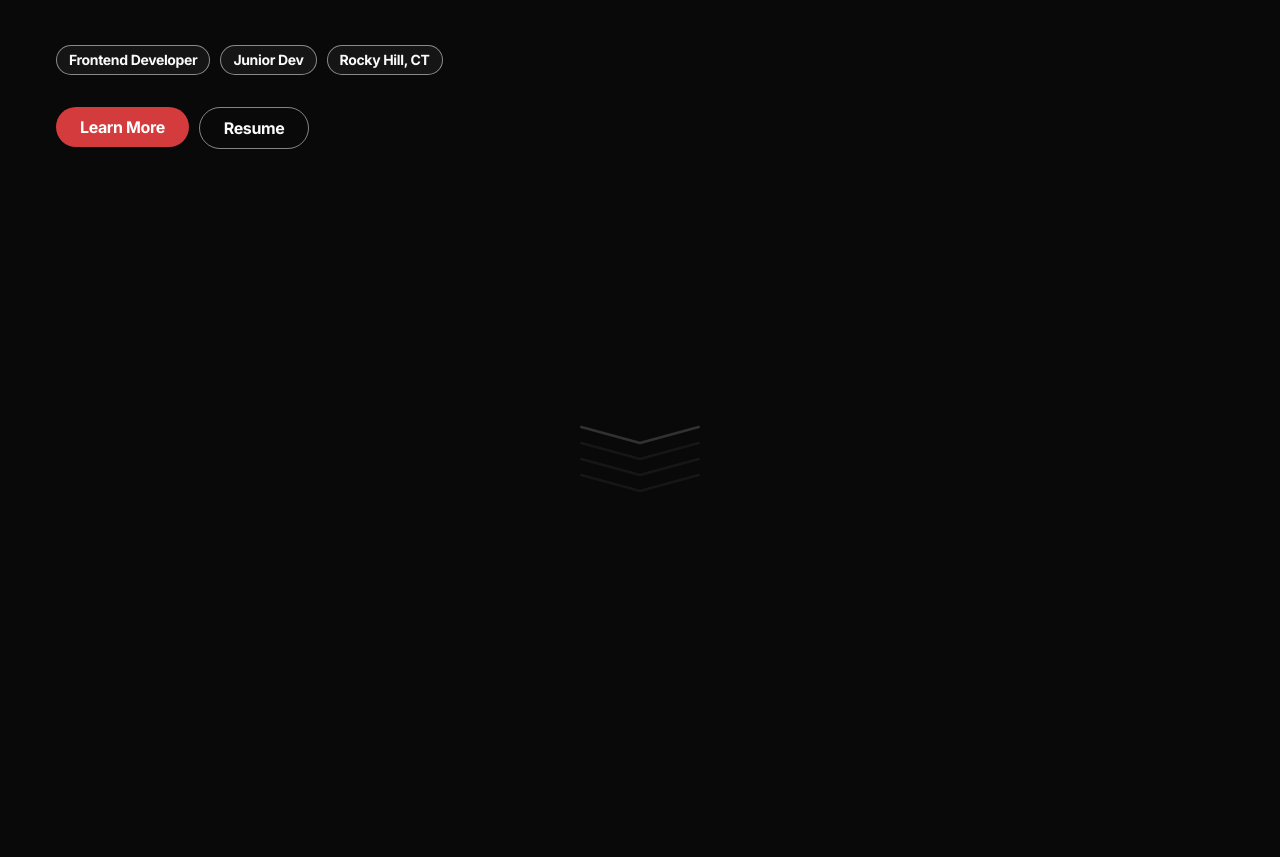
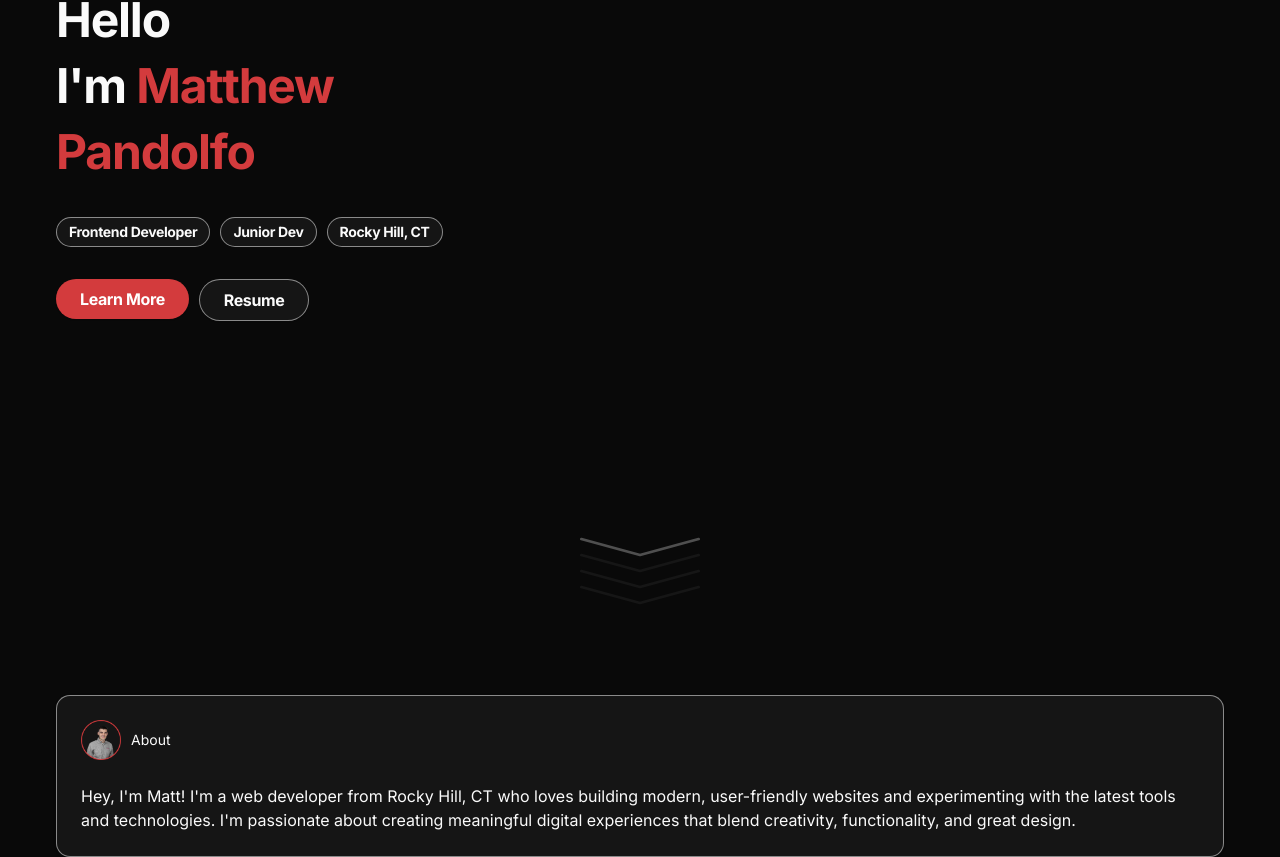
Before and after one commit to PandolfoM/pandolfom, a Next.js app: page / in a window 1280 px wide. Shown: the part 297-1154 px from the top of the page. Before the commit the page ends 800 px from the top, so only its background shows below. Built offline with nearby package versions, Linux system fonts and the light colour scheme.

Commit message:
about card

```diff
--- a/app/(home)/page.tsx
+++ b/app/(home)/page.tsx
@@ -1,11 +1,36 @@
 "use client";
 
 import Hero from "@/components/hero";
+import { Card, CardContent, CardHeader, CardTitle } from "@/components/ui/card";
+import Image from "next/image";
+import me from "@/app/assets/me.png";
 
 export default function Home() {
   return (
-    <div className="flex flex-col h-full">
-      <Hero />
-    </div>
+    <section className="flex flex-col gap-20">
+      <div className="flex flex-col h-dvh gap-5 pt-[172px] ">
+        <Hero />
+      </div>
+      <section>
+        {/* About */}
+        <Card>
+          <CardHeader className="flex items-center">
+            <CardTitle className="flex items-center gap-2.5">
+              <Image src={me} alt="matthew pandolfo" width={40} />
+              About
+            </CardTitle>
+          </CardHeader>
+          <CardContent>
+            <p>
+              Hey, I&apos;m Matt! I&apos;m a web developer from Rocky Hill, CT
+              who loves building modern, user-friendly websites and
+              experimenting with the latest tools and technologies. I&apos;m
+              passionate about creating meaningful digital experiences that
+              blend creativity, functionality, and great design.
+            </p>
+          </CardContent>
+        </Card>
+      </section>
+    </section>
   );
 }
--- a/app/layout.tsx
+++ b/app/layout.tsx
@@ -76,12 +76,12 @@ export default function RootLayout({
   return (
     <html
       lang="en"
-      className="dark h-full pt-[172px] px-4 max-w-[1200px] m-auto lg:pt-28 cursor-none">
+      className="dark h-full px-4 max-w-[1200px] m-auto lg:pt-28 cursor-none">
       <body
         className={`${inter.variable} ${inter.className} ${jetBrainsMono.variable} antialiased h-full`}>
         <MagneticCursor />
         <Navbar />
-        <span className="pt-[160px] lg:pt-[260px]" />
+        {/* <span className="pt-[160px] lg:pt-[260px]" /> */}
         {children}
       </body>
     </html>
--- a/components/hero.tsx
+++ b/components/hero.tsx
@@ -5,7 +5,7 @@ import { Button } from "@/components/ui/button";
 
 function Hero() {
   return (
-    <section className="flex flex-col justify-between h-full">
+    <section className="flex flex-col flex-1 justify-between h-full">
       <div className="flex flex-col gap-8 flex-1">
         <h1 className="text-5xl/snug font-bold tracking-tight">
           Hello
--- a/components/ui/button.tsx
+++ b/components/ui/button.tsx
@@ -9,11 +9,11 @@ const buttonVariants = cva(
   {
     variants: {
       variant: {
-        default: "bg-accent text-white shadow-xs hover:bg-accent/90",
+        default: "bg-accent text-white shadow-xs hover:bg-accent/50",
         destructive:
           "bg-destructive text-white shadow-xs hover:bg-destructive/90 focus-visible:ring-destructive/20 dark:focus-visible:ring-destructive/40 dark:bg-destructive/60",
         outline:
-          "border bg-transparent shadow-xs hover:bg-accent hover:text-accent-foreground dark:bg-transparent dark:border-white/50 dark:hover:bg-white/5",
+          "border bg-transparent shadow-xs hover:bg-accent hover:text-accent-foreground dark:bg-white/5 dark:border-white/50",
         secondary:
           "bg-secondary text-secondary-foreground shadow-xs hover:bg-secondary/80",
         ghost:
--- /dev/null
+++ b/components/ui/card.tsx
@@ -0,0 +1,92 @@
+import * as React from "react";
+
+import { cn } from "@/lib/utils";
+
+function Card({ className, ...props }: React.ComponentProps<"div">) {
+  return (
+    <div
+      data-slot="card"
+      className={cn(
+        "bg-white/5 text-card-foreground flex flex-col gap-6 rounded-xl border border-white/50 py-6 shadow-sm",
+        className
+      )}
+      {...props}
+    />
+  );
+}
+
+function CardHeader({ className, ...props }: React.ComponentProps<"div">) {
+  return (
+    <div
+      data-slot="card-header"
+      className={cn(
+        "@container/card-header grid auto-rows-min grid-rows-[auto_auto] items-start gap-2 px-6 has-data-[slot=card-action]:grid-cols-[1fr_auto] [.border-b]:pb-6",
+        className
+      )}
+      {...props}
+    />
+  );
+}
+
+function CardTitle({ className, ...props }: React.ComponentProps<"div">) {
+  return (
+    <div
+      data-slot="card-title"
+      className={cn("leading-none font-normal text-sm", className)}
+      {...props}
+    />
+  );
+}
+
+function CardDescription({ className, ...props }: React.ComponentProps<"div">) {
+  return (
+    <div
+      data-slot="card-description"
+      className={cn("text-muted-foreground text-sm", className)}
+      {...props}
+    />
+  );
+}
+
+function CardAction({ className, ...props }: React.ComponentProps<"div">) {
+  return (
+    <div
+      data-slot="card-action"
+      className={cn(
+        "col-start-2 row-span-2 row-start-1 self-start justify-self-end",
+        className
+      )}
+      {...props}
+    />
+  );
+}
+
+function CardContent({ className, ...props }: React.ComponentProps<"div">) {
+  return (
+    <div
+      data-slot="card-content"
+      className={cn("px-6", className)}
+      {...props}
+    />
+  );
+}
+
+function CardFooter({ className, ...props }: React.ComponentProps<"div">) {
+  return (
+    <div
+      data-slot="card-footer"
+      className={cn("flex items-center px-6 [.border-t]:pt-6", className)}
+      {...props}
+    />
+  );
+}
+
+export {
+  Card,
+  CardHeader,
+  CardFooter,
+  CardTitle,
+  CardAction,
+  CardDescription,
+  CardContent,
+};
```
Also changed, not shown: app/assets/me.png (added).
